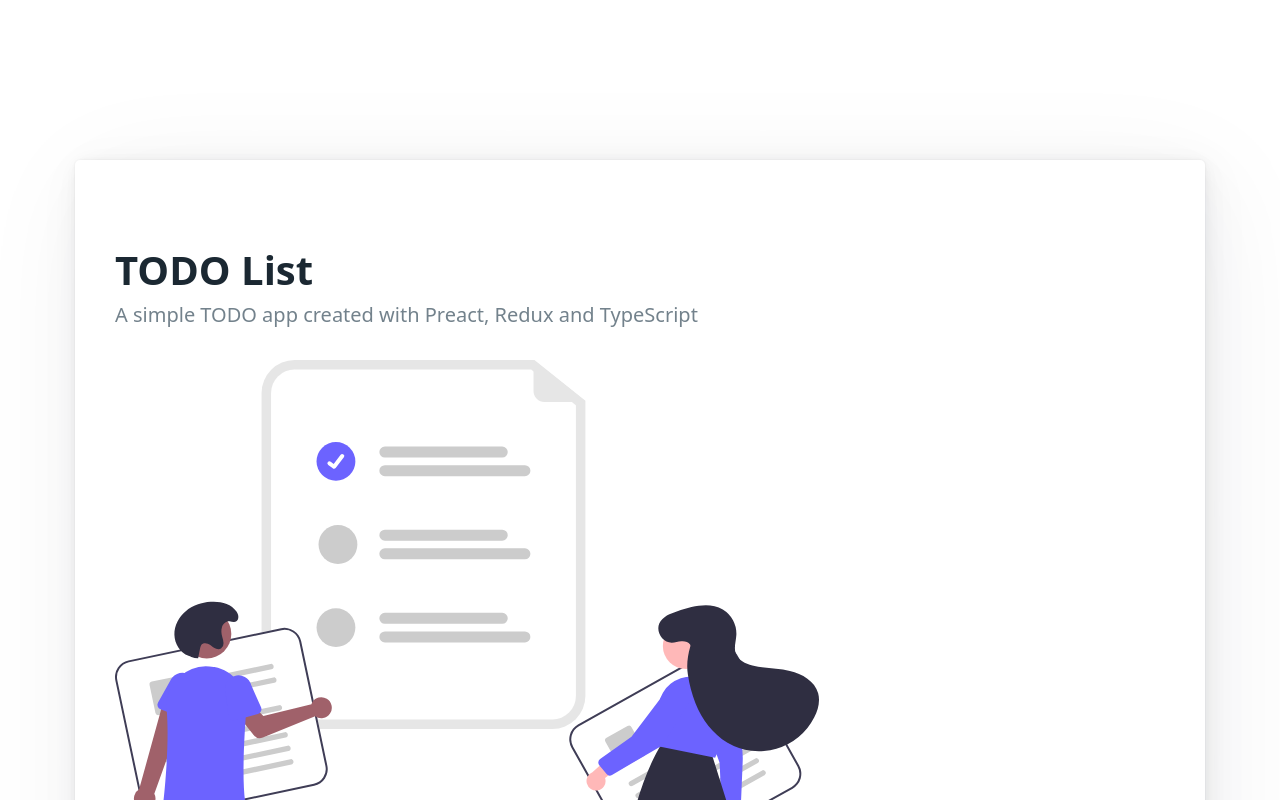
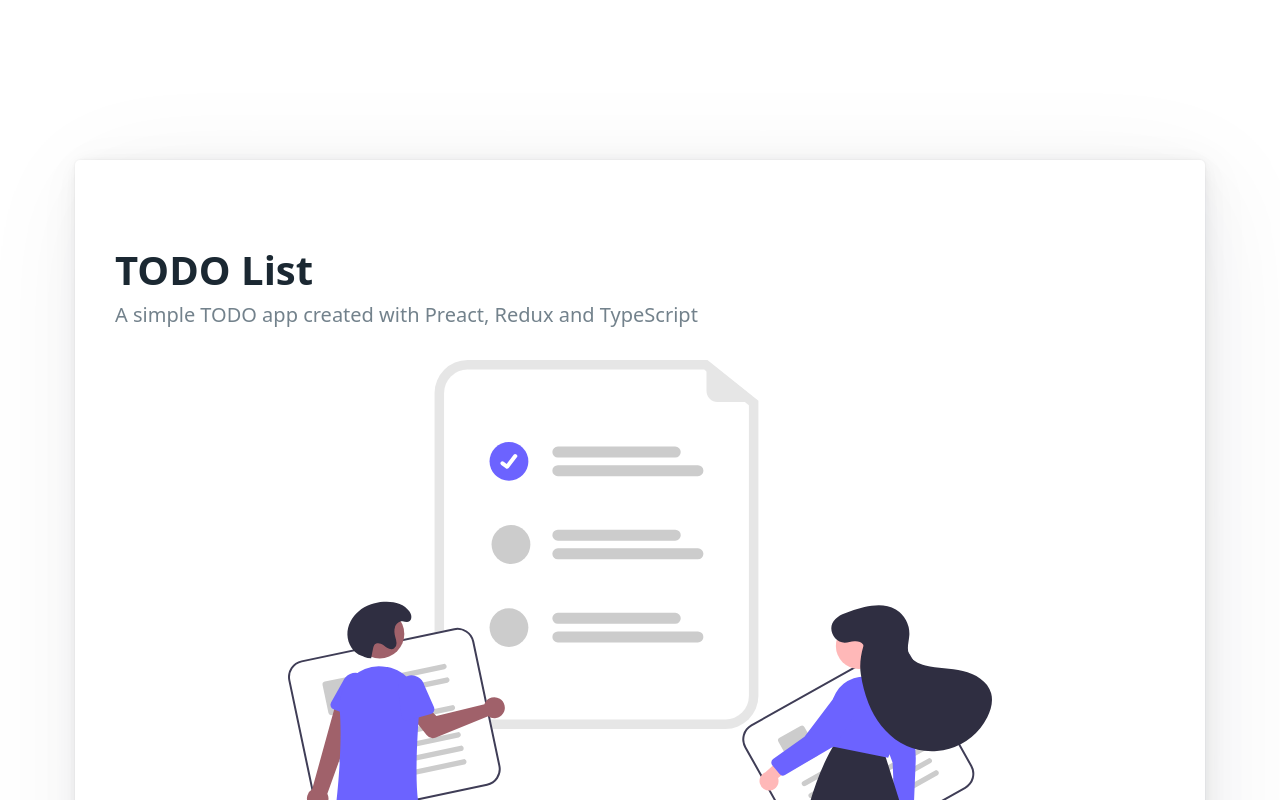
Before and after one commit to Adophilus/redux-todoapp, a Preact app: page / in a window 1280 px wide. Shown: the top 800 px of the page. Built offline with nearby package versions, Linux system fonts and the light colour scheme.

Commit message:
centered an image :)

```diff
--- a/src/app.tsx
+++ b/src/app.tsx
@@ -27,7 +27,9 @@ export function App({ store }: Props) {
           <h1>TODO List</h1>
           <p>A simple TODO app created with Preact, Redux and TypeScript</p>
         </hgroup>
-        <img src="banner.svg" />
+        <div style="display: flex; justify-content: center">
+          <img src="banner.svg" />
+        </div>
       </article>
       <article>
         <h2>Add a TODO</h2>
@@ -39,7 +41,7 @@ export function App({ store }: Props) {
 
             setIsAddingTodo(Date.now() - 86400 * 1000)
             const task = taskName.current.value
-            const description = taskName.current.value
+            const description = taskDescription.current.value
 
             if (task && description) {
               store.dispatch({
@@ -147,7 +149,7 @@ export function App({ store }: Props) {
                 </span>
               </summary>
               <p
-                ref={_todoDescription as HTMLParagraphElement}
+                ref={_todoDescription as preact.RefObject<HTMLParagraphElement>}
                 onClick={(e) =>
                   e.detail === 2 && addFocus(e.target as HTMLParagraphElement)
                 }
```
